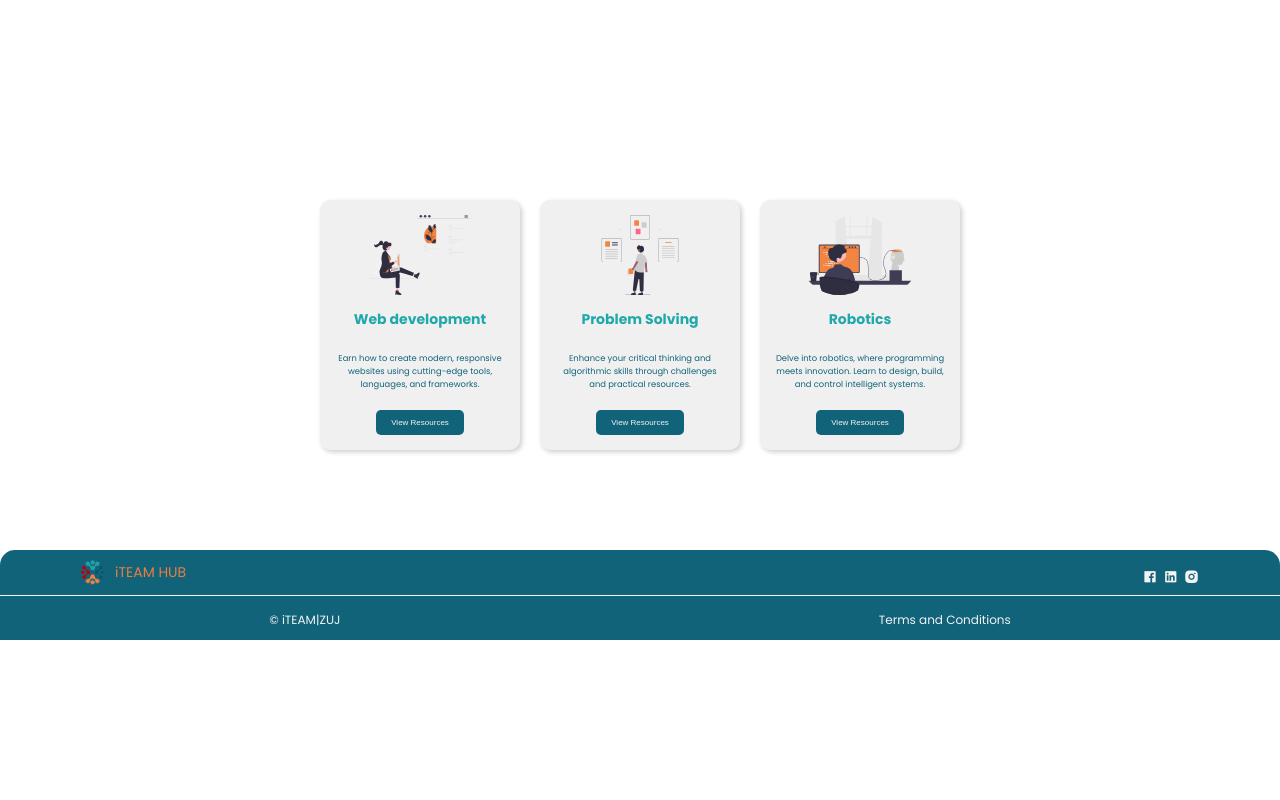
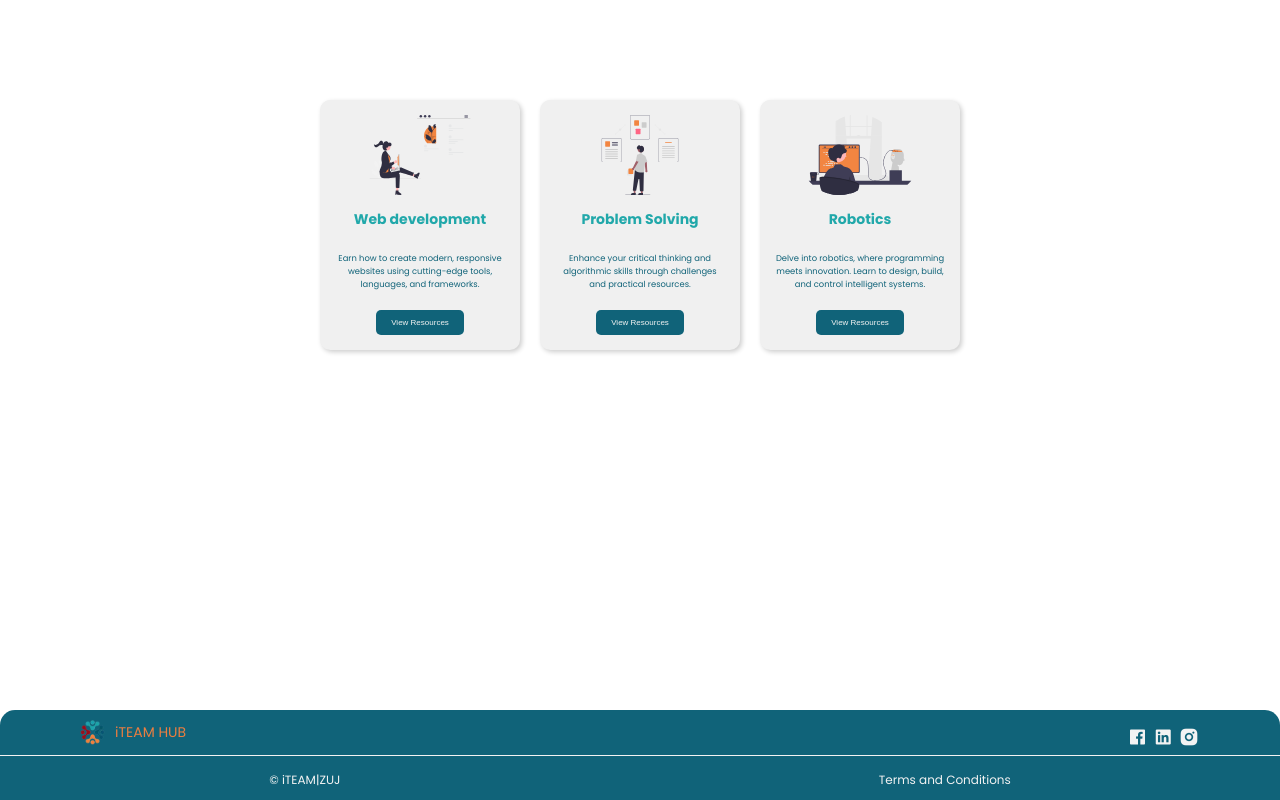
Before and after one commit to manargg/iTEAM-HUB, a plain HTML site: page index.html in a window 1280 px wide. Drawn offline with nearby package versions, Linux system fonts and the light colour scheme.

Commit message:
Update style.css

```diff
--- a/CSS-files/style.css
+++ b/CSS-files/style.css
@@ -39,7 +39,7 @@ body{
 =============================*/
 
 .container{
-  margin-top: 200px;
+  margin-top: 100px;
   width: 100%;
   display: grid;
   grid-template-columns: repeat(3,200px);
@@ -94,8 +94,6 @@ body{
 /*===========================
    End of Resources Section
 =============================*/
-
-
 /*===========================
    the footer Section
 =============================*/
@@ -104,11 +102,12 @@ footer{
   position:static;
   bottom: 0;
   width: 100%;
-  margin-top: 100px;
   height: 80px;
   padding-top: 10px;
   border-top-left-radius: 15px;
   border-top-right-radius: 15px;
+  position:absolute;
+  bottom: 0;
 }
 
 .first{
@@ -122,7 +121,7 @@ footer{
 .footer-icons i{
   color: var(--White);
   border-radius: 2px;
-  font-size: 15px;
+  font-size: 20px;
   padding: 1px;
 }
 
```
